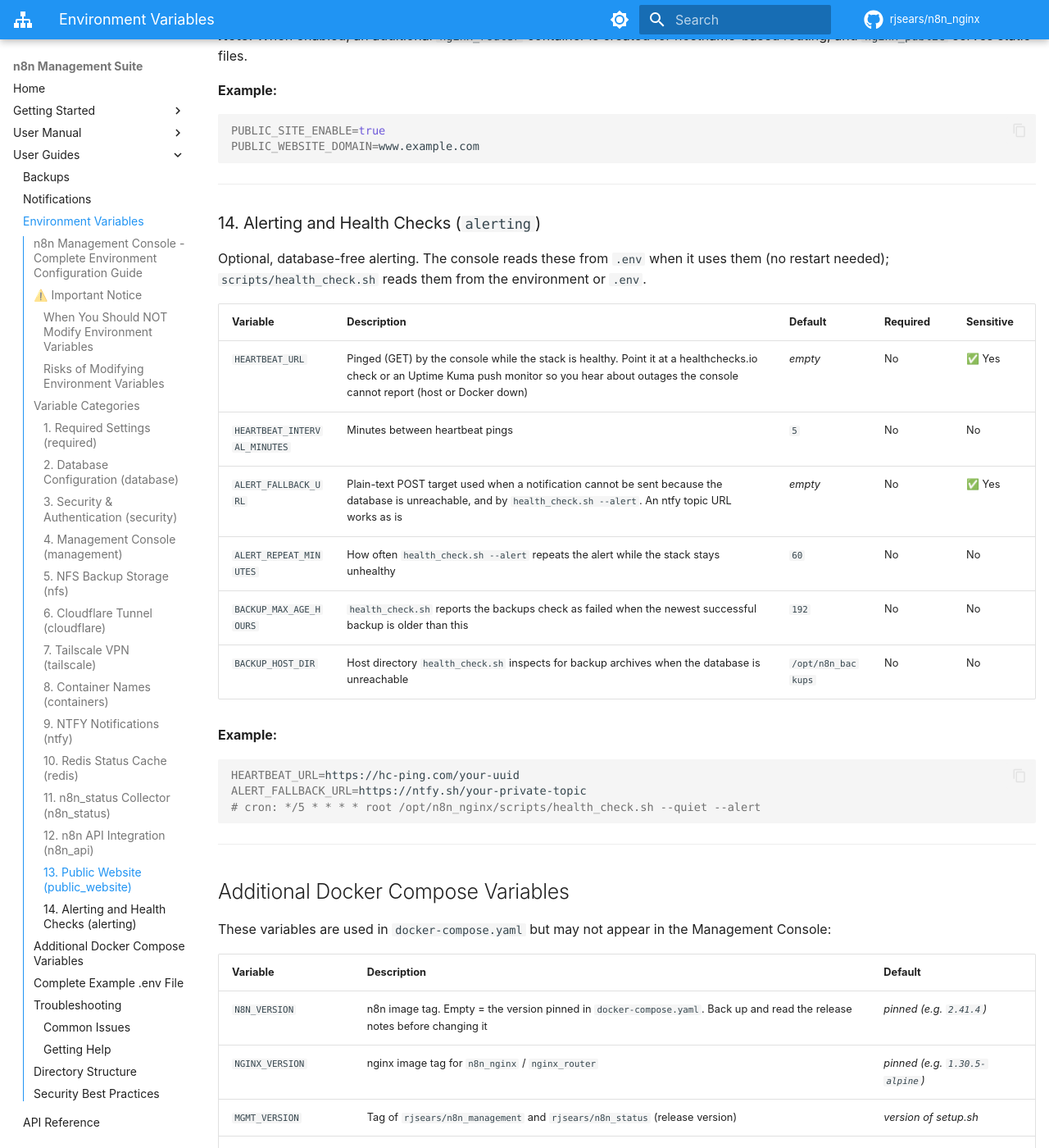
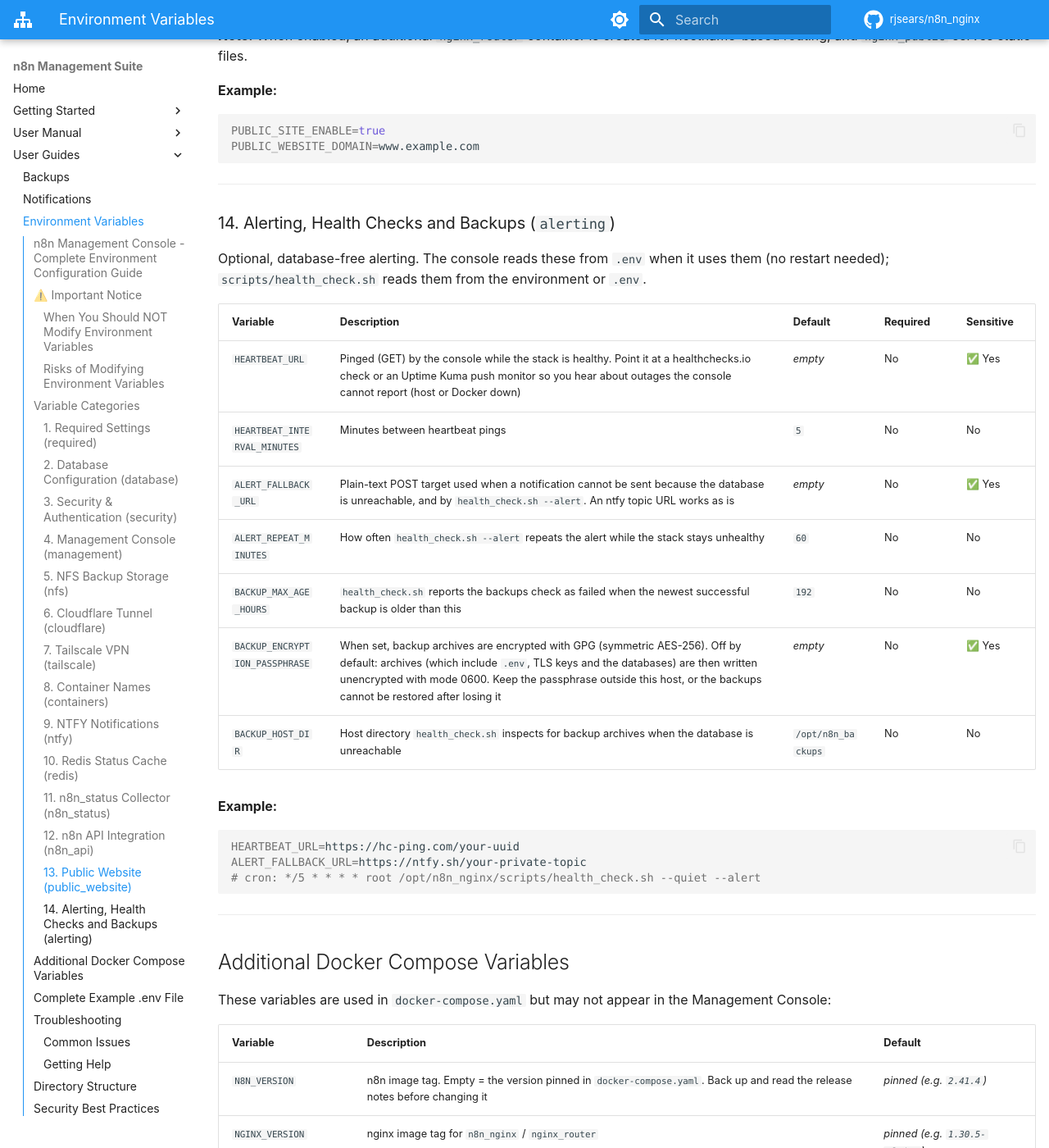
Before and after one commit to rjsears/n8n_nginx, an MkDocs documentation site: the page built from docs/ENVIRONMENTAL_VARIABLES.md, in a window 1280 px wide and 1400 px high, scrolled down 8784 px. Shown: the whole window at 82% size. Built offline with MkDocs 1.6.1 and Material for MkDocs 9.7.7, drawn with Linux system fonts in a browser that asks for light colours; comment, search, counter and statistics services are not loaded.

Commit message:
Mount NFS in --config mode and make the backup mount survive late mounts
configure_nfs returned early in --config mode, so an unattended install
recorded NFS as configured but never mounted the share or wrote fstab, and
backups silently went to the host disk. Both paths now use one helper that
writes the fstab entry and mounts the share.

The fstab entry used "defaults,_netdev" (and fell back to "soft"): a boot
with the NAS down could hang or fail, and soft mounts can truncate archives
on a timeout. It is now "hard,nofail,_netdev,x-systemd.automount": boot
never blocks, the share mounts on first access, and I/O waits for the
server instead of failing part-way. Existing entries for the same share or
mount point are replaced.

The management container bound a hard-coded /opt/n8n_backups (repo
compose) with private propagation, so a share mounted after the container
started stayed invisible until a restart. Both the repo compose file and
the generated one now bind ${NFS_LOCAL_MOUNT:-/opt/n8n_backups} with
rslave propagation.

initialize_public_website guessed the volume name with its own sed, which
does not match compose's project-name normalisation; it now uses
find_compose_volume, and compose_project_name strips leading
non-alphanumerics like compose does.

Docs state that backup archive encryption is opt-in via
BACKUP_ENCRYPTION_PASSPHRASE. The verification test follows the pinned
pgvector image.

```diff
--- a/docs/ENVIRONMENTAL_VARIABLES.md
+++ b/docs/ENVIRONMENTAL_VARIABLES.md
@@ -335,7 +335,7 @@
 
 ---
 
-### 14. Alerting and Health Checks (`alerting`)
+### 14. Alerting, Health Checks and Backups (`alerting`)
 
 Optional, database-free alerting. The console reads these from `.env` when it uses them (no restart needed); `scripts/health_check.sh` reads them from the environment or `.env`.
 
@@ -346,6 +346,7 @@
 | `ALERT_FALLBACK_URL` | Plain-text POST target used when a notification cannot be sent because the database is unreachable, and by `health_check.sh --alert`. An ntfy topic URL works as is | *empty* | No | ✅ Yes |
 | `ALERT_REPEAT_MINUTES` | How often `health_check.sh --alert` repeats the alert while the stack stays unhealthy | `60` | No | No |
 | `BACKUP_MAX_AGE_HOURS` | `health_check.sh` reports the backups check as failed when the newest successful backup is older than this | `192` | No | No |
+| `BACKUP_ENCRYPTION_PASSPHRASE` | When set, backup archives are encrypted with GPG (symmetric AES-256). Off by default: archives (which include `.env`, TLS keys and the databases) are then written unencrypted with mode 0600. Keep the passphrase outside this host, or the backups cannot be restored after losing it | *empty* | No | ✅ Yes |
 | `BACKUP_HOST_DIR` | Host directory `health_check.sh` inspects for backup archives when the database is unreachable | `/opt/n8n_backups` | No | No |
 
 **Example:**
```
Also changed, not shown: README.md (+1 -0 lines), docker-compose.yaml (+10 -3 lines), 3 other files.
